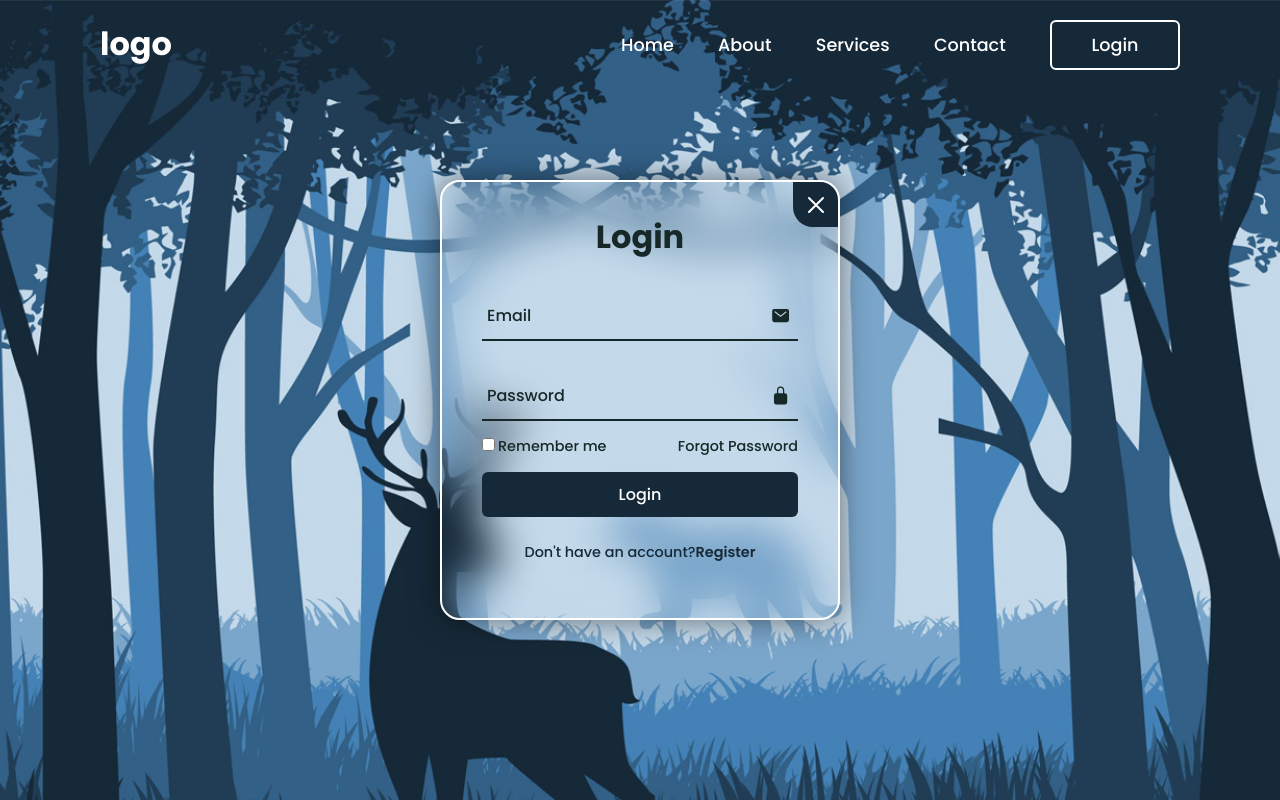
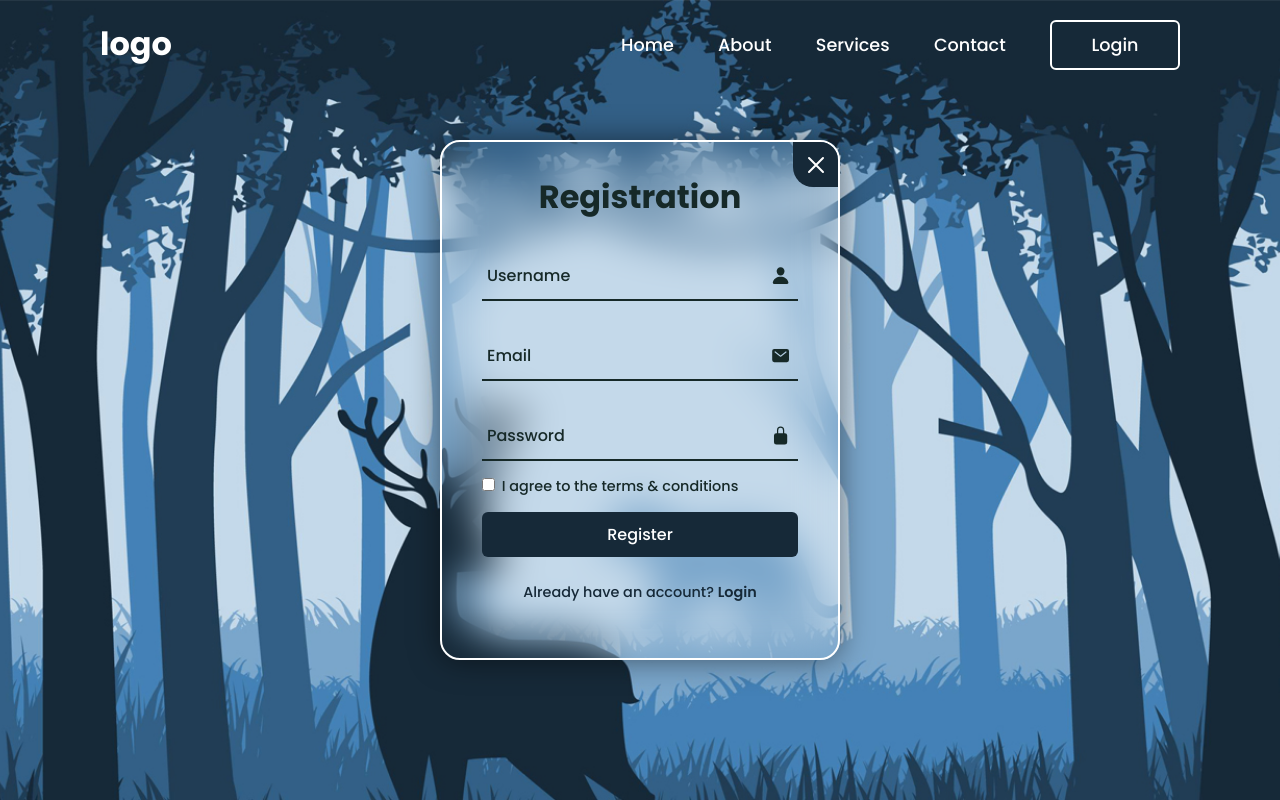
Before and after one commit to Morshed-17/simple-login-form, a plain HTML site: page index.html in a window 1280 px wide. Both pictures are taken after a click on the link "Register". Drawn offline with nearby package versions, Linux system fonts and the light colour scheme.

Commit message:
registration form aded

```diff
--- a/index.html
+++ b/index.html
@@ -46,7 +46,36 @@
                 </div>
                 <button type="submit" class="btn">Login</button>
                 <div class="login-register">
-                    <p>Don't have an account?<a href="#" class="register-link">Register</a></p>
+                    <p>Don't have an account? <a href="#" class="register-link">Register</a></p>
+                </div>
+            </form>
+        </div>
+
+        <div class="form-box register">
+            <h2>Registration</h2>
+            <form action="#">
+                <div class="input-box">
+                    <span class="icon"><ion-icon name="person"></ion-icon></span>
+                    <input type="text" required>
+                    <label for="">Username</label>
+                </div>
+                <div class="input-box">
+                    <span class="icon"><ion-icon name="mail"></ion-icon></span>
+                    <input type="email" required>
+                    <label for="">Email</label>
+                </div>
+                <div class="input-box">
+                    <span class="icon"><ion-icon name="lock-closed"></ion-icon></span>
+                    <input type="password" required>
+                    <label for="">Password</label>
+                </div>
+                <div class="remember-forgot">
+                    <label for=""><input type="checkbox" name="" id=""> I agree to the terms & conditions</label>
+
+                </div>
+                <button type="submit" class="btn">Register</button>
+                <div class="login-register">
+                    <p>Already have an account? <a href="#" class="login-link">Login</a></p>
                 </div>
             </form>
         </div>
--- a/script.js
+++ b/script.js
@@ -0,0 +1,10 @@
+const wrapper = document.querySelector('.wrapper');
+const loginLink = document.querySelector('.login-link');
+const registerLink = document.querySelector('.register-link');
+
+registerLink.addEventListener('click', ()=> {
+    wrapper.classList.add('active');
+});
+loginLink.addEventListener('click', ()=> {
+    wrapper.classList.remove('active');
+})
--- a/style.css
+++ b/style.css
@@ -101,11 +101,39 @@ header {
     display: flex;
     align-items: center;
     overflow: hidden;
+    transition: height .2s ease;
 }
+
+.wrapper.active {
+    height: 520px;
+}
+
+
 
 .wrapper .form-box {
     width: 100%;
     padding: 40px;
+}
+
+.wrapper .form-box.login{
+    transition: transform .18s ease;
+    transform: translateX(0);
+}
+
+.wrapper.active .form-box.login{
+    transition: none;
+    transform: translateX(-400px);
+
+}
+
+.wrapper .form-box.register {
+    position: absolute;
+    transition: none;
+    transform: translateX(400px);
+}
+.wrapper.active .form-box.register{
+    transition: transform .18s ease;
+    transform: translateX(0);
 }
 
 .wrapper .icon-close {
```
